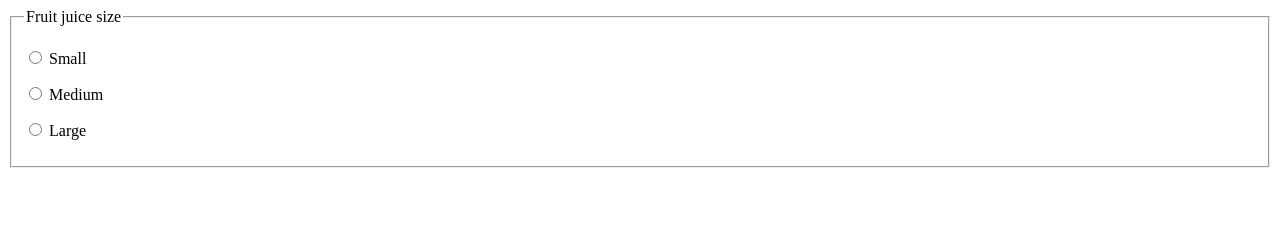
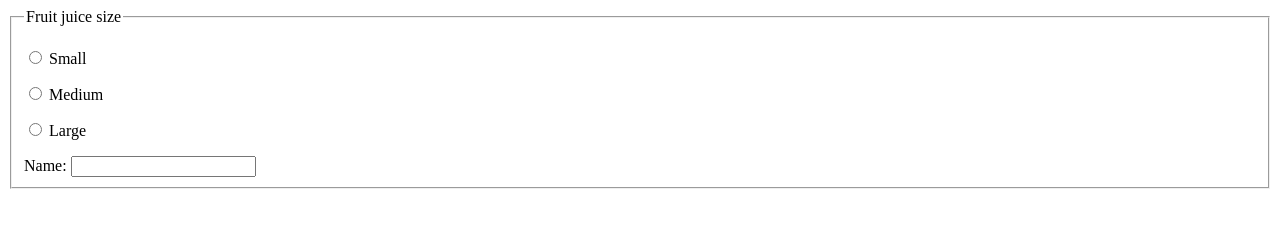
Before and after one commit to masihuzzaman/MDN-Web-Forms, a plain HTML site: page index.html in a window 1280 px wide. Drawn offline with Linux system fonts and the light colour scheme.

Commit message:
Add input within label implicitly

```diff
--- a/index.html
+++ b/index.html
@@ -20,6 +20,13 @@
             <input type="radio" name="size" id="size_3" value="large">
             <label for="size_3">Large</label>
           </p>
+
+          <!--There is another way to associate a form control
+          with a label — nest the form control within
+           the <label>, implicitly associating it.-->
+            <label for="name">
+              Name: <input type="text" id="name" name="user_name">
+            </label>
         </fieldset>
       </form>
 </body>
```
